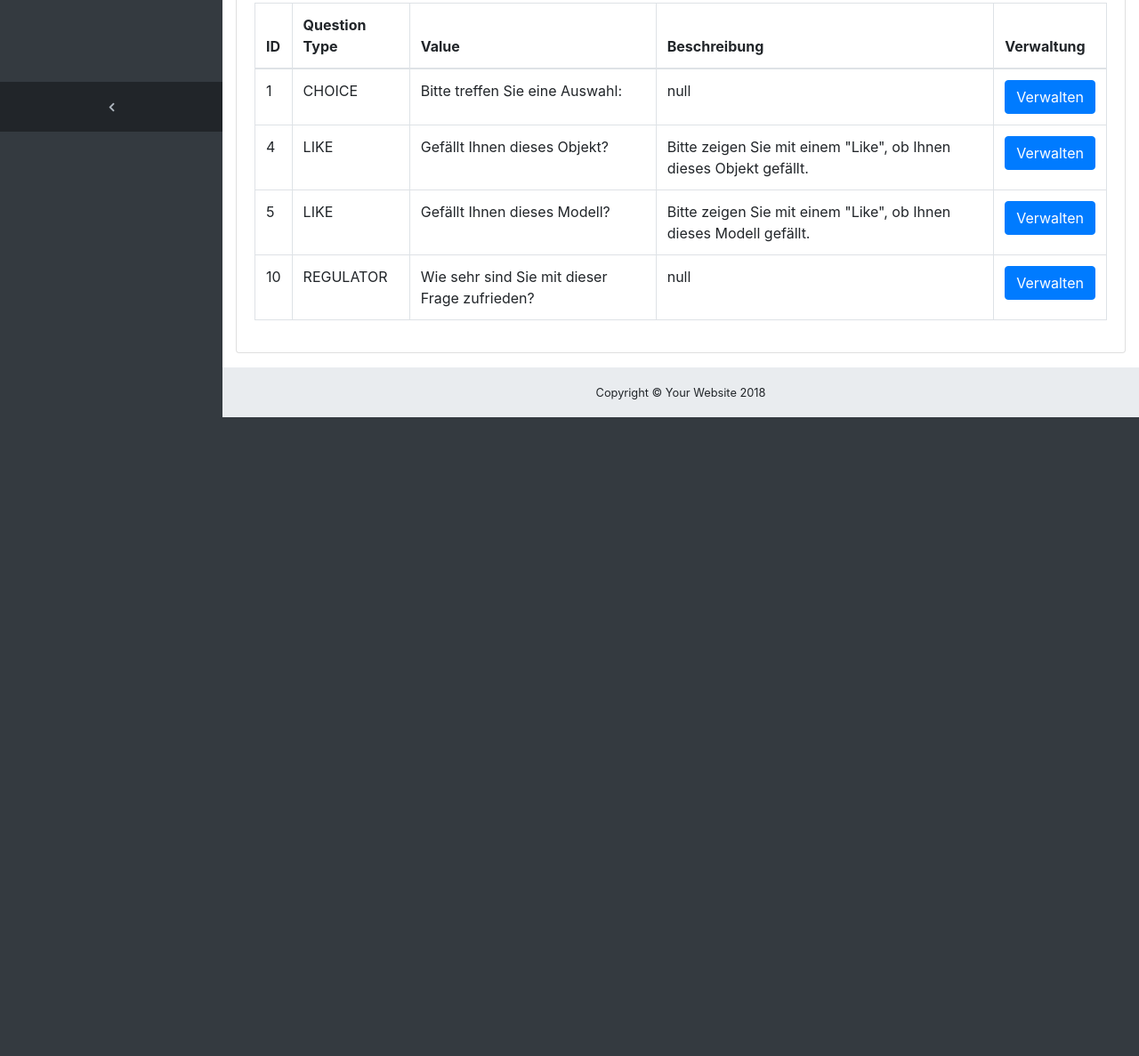
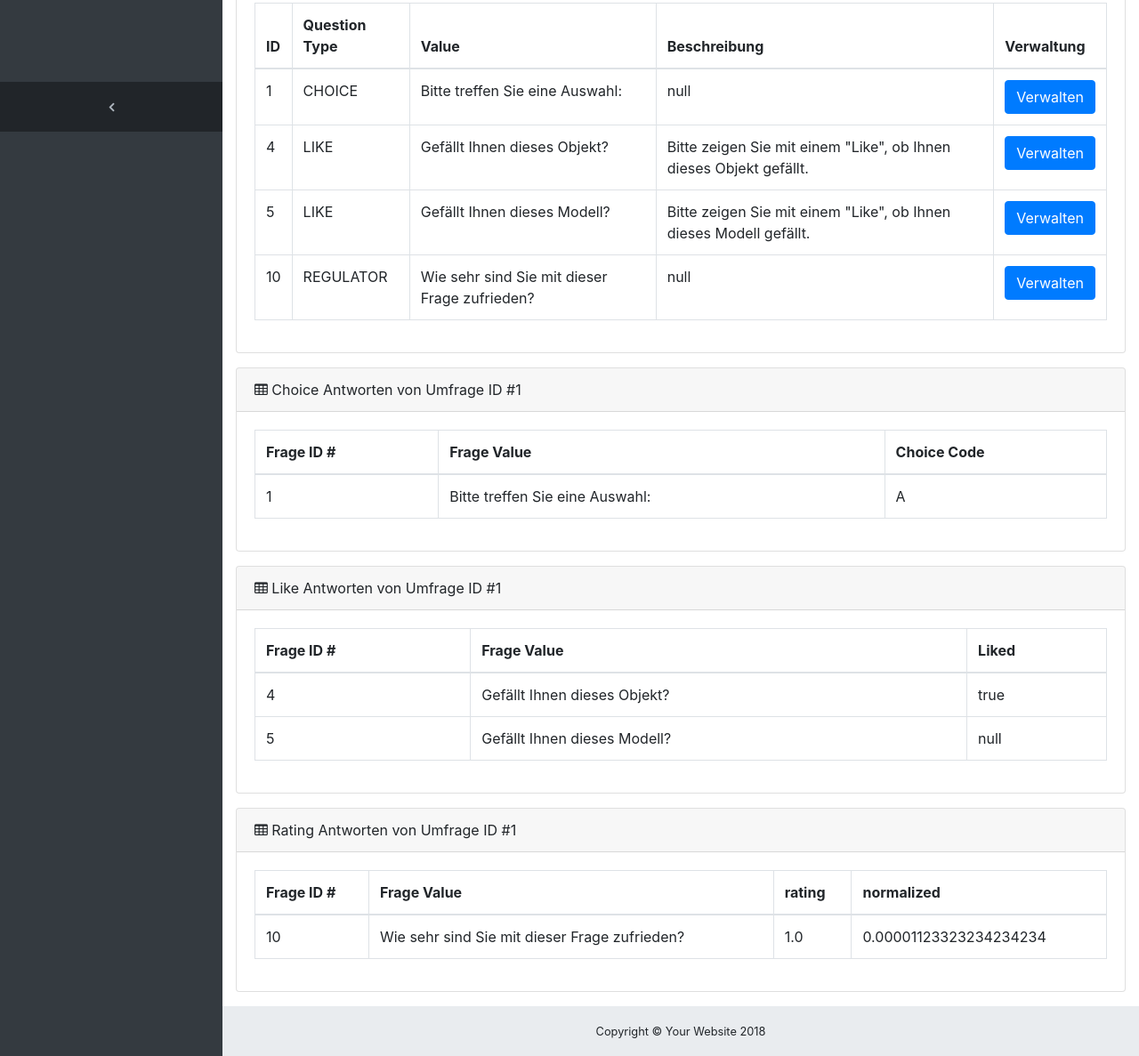
Before and after one commit to tolja/ope-admin-interface-mockup, a website: page pug/singleSurvey.pug in a window 1280 px wide. Shown: the part 652-1839 px from the top of the page at 89% size. Before the commit the page ends 1121 px from the top, so only its background shows below. Drawn offline with nearby package versions, Linux system fonts and the light colour scheme; files that its build step writes are made by us from their sources; files whose address does not match are found by name.

Commit message:
updated singleSurvey

```diff
--- a/pug/includes/modals/single.json.json
+++ /dev/null
@@ -1 +0,0 @@
-{{ define "response" }} {{ .Render "item" }} {{ end }}
--- a/pug/singleSurvey.pug
+++ b/pug/singleSurvey.pug
@@ -152,6 +152,65 @@ html(lang='en')
                     td null
                     td <button type='button' class='btn btn-primary' data-toggle='modal' data-target='#editRegulatorQuestion'>Verwalten</button>
 
+        .card.mb-3
+          .card-header
+            i.fa.fa-table
+            |  Choice Antworten von Umfrage ID #1
+          .card-body
+            .table-responsive
+              table#answersTable.table.table-bordered(width='100%', cellspacing='0')
+                thead
+                  tr
+                    th Frage ID #
+                    th Frage Value
+                    th Choice Code
+                tbody
+                  tr
+                    td 1
+                    td Bitte treffen Sie eine Auswahl:
+                    td A
+
+        .card.mb-3
+          .card-header
+            i.fa.fa-table
+            |  Like Antworten von Umfrage ID #1
+          .card-body
+            .table-responsive
+              table#likesTable.table.table-bordered(width='100%', cellspacing='0')
+                thead
+                  tr
+                    th Frage ID #
+                    th Frage Value
+                    th Liked
+                tbody
+                  tr
+                    td 4
+                    td Gefällt Ihnen dieses Objekt?
+                    td true
+                  tr
+                    td 5
+                    td Gefällt Ihnen dieses Modell?
+                    td null
+
+        .card.mb-3
+          .card-header
+            i.fa.fa-table
+            |  Rating Antworten von Umfrage ID #1
+          .card-body
+            .table-responsive
+              table#ratingTable.table.table-bordered(width='100%', cellspacing='0')
+                thead
+                  tr
+                    th Frage ID #
+                    th Frage Value
+                    th rating
+                    th normalized
+                tbody
+                  tr
+                    td 10
+                    td Wie sehr sind Sie mit dieser Frage zufrieden?
+                    td 1.0
+                    td 0.00001123323234234234
 
       // /.container-fluid
       // /.content-wrapper
```
Also changed, not shown: singleSurvey.html.
